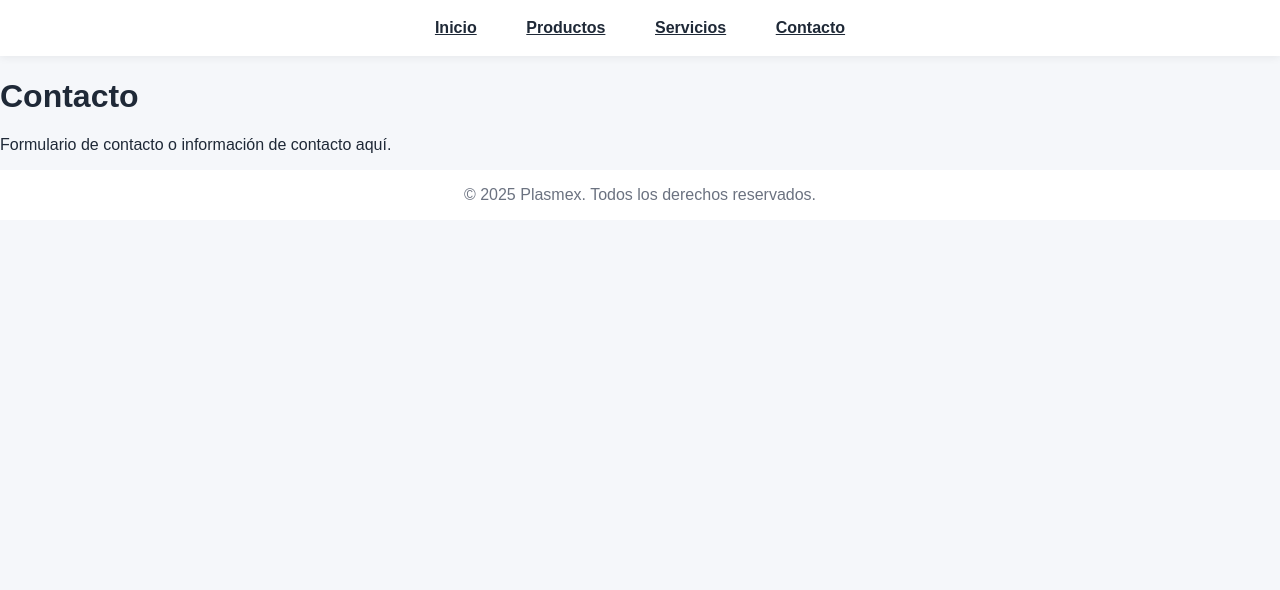
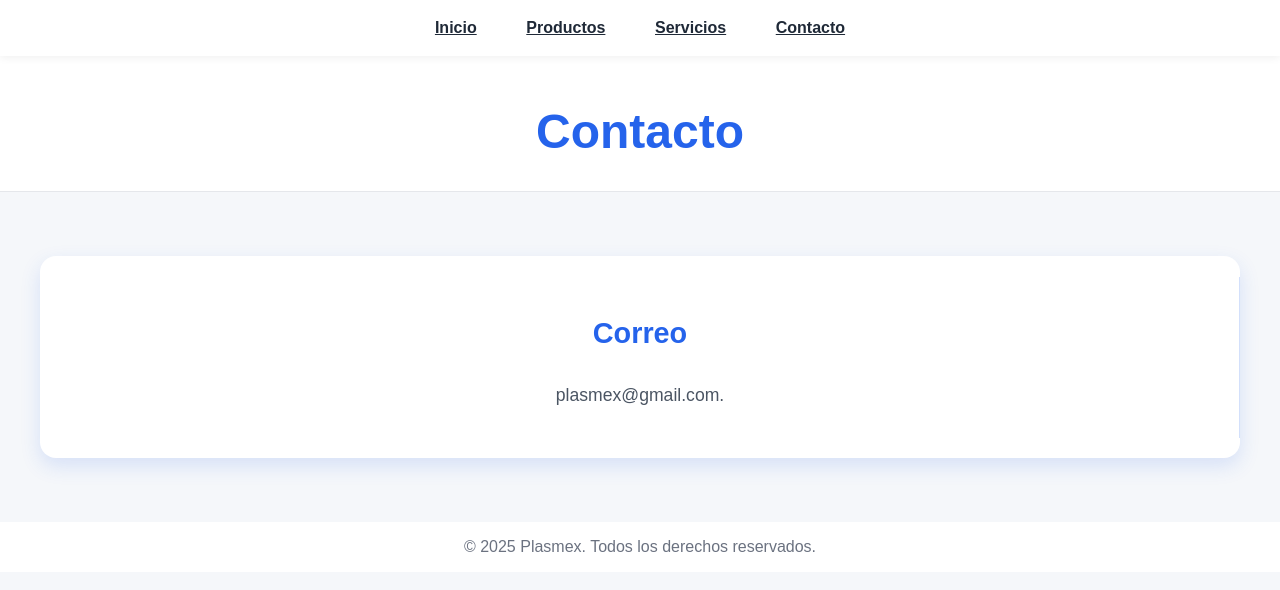
Before and after one commit to FerAmbriz/plasmex, a React (Create React App) app: page /contacto in a window 1280 px wide. Shown: the top 590 px of the page. Built offline with nearby package versions, Linux system fonts and the light colour scheme.

Commit message:
update en contecto

```diff
--- a/src/pages/Contacto.jsx
+++ b/src/pages/Contacto.jsx
@@ -3,8 +3,18 @@ import React from 'react';
 export default function Contacto() {
   return (
     <div>
-      <h1>Contacto</h1>
-      <p>Formulario de contacto o información de contacto aquí.</p>
+      <header className="hero">
+        <h1>Contacto</h1>
+      </header>
+      <section className="section">
+        <div className="servicios-destacados">
+          <div className="servicio">
+            <h3>Correo</h3>
+            <p> plasmex@gmail.com.</p>
+          </div>
+        </div>
+      </section>
     </div>
   );
+
 }
```
